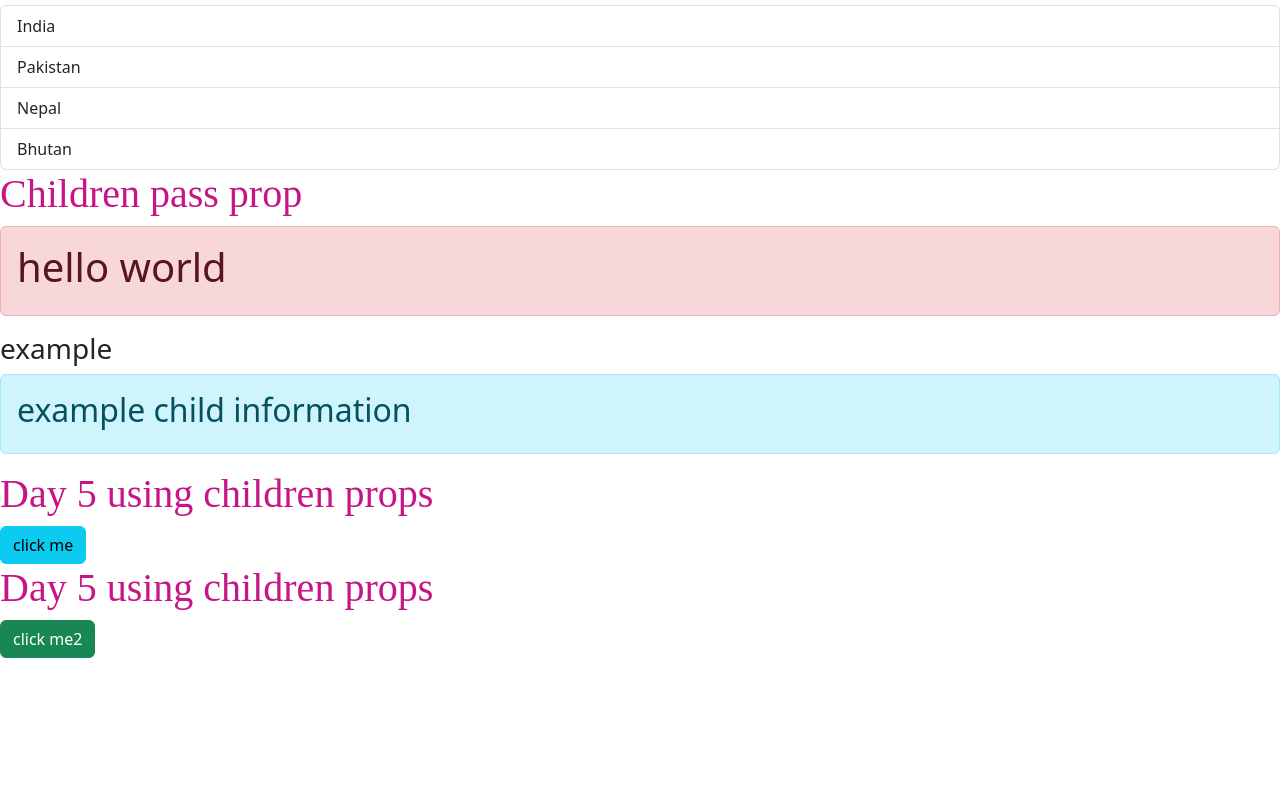
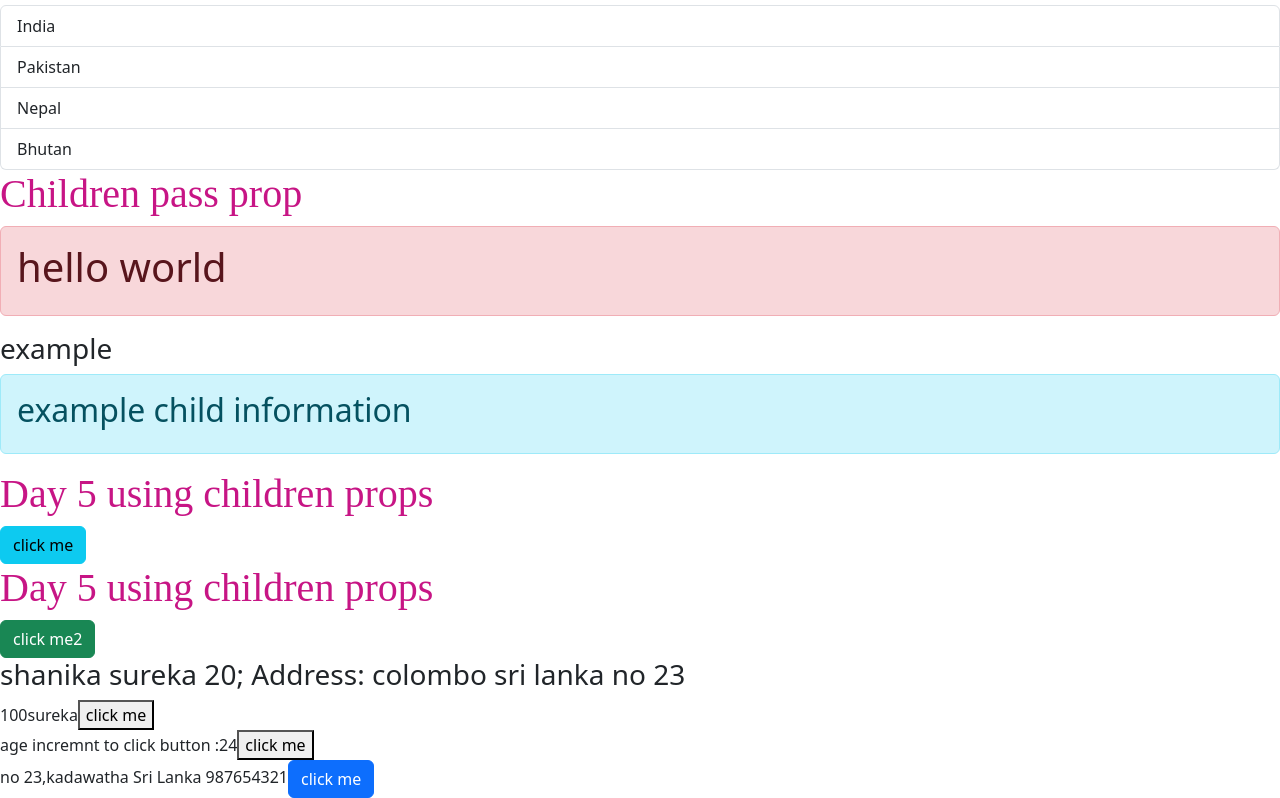
Before and after one commit to shanika97/React-Assignment, a React (Vite) app: page / in a window 1280 px wide. Shown: the part 1085-1883 px from the top of the page. Before the commit the page ends 1743 px from the top, so only its background shows below. Built offline with nearby package versions, Linux system fonts and the light colour scheme.

Commit message:
day 5 add ,delete update functions

```diff
--- a/src/App.tsx
+++ b/src/App.tsx
@@ -42,6 +42,108 @@ const handleClose=()=>{
 }
 
 
+const [human,setHuman] = useState(
+  {fname:"shanika",
+    lname:"sureka",
+    age:20,
+    contact_Details:{
+address:{
+  address_line1 :"no 23,kadawatha",
+address_line2 :"Sri Lanka",
+},
+mobile:{
+mobile_no1:123456789,
+mobile_no2:987654321
+}
+    }
+  }
+);
+
+const [address,setAddress] = useState({
+
+  city:"colombo",
+  country:"sri lanka",
+  addressLine:"no 23"
+});
+
+{/* create object with state ,props */}
+
+
+const [book,setBook] = useState({
+  title:"javascript",
+  author:"john",
+  price:100
+})
+
+const [lastname,setLastname] = useState("sureka");
+
+
+const click=()=>{
+  // //create object
+  // const newBook={
+  //   title :"Java",
+  //   author:"kamal",
+  //   price:200
+  // }
+
+
+  // if we want change to only price we can use spred operator
+
+  // const newBook = {
+
+  // ...book,price:200};
+
+// without using object
+
+setBook({...book,price:400});
+  // setBook(newBook);
+  setLastname("kamal")}
+
+
+  const [name,setName] = useState({
+
+    fname:"shanika",
+    lname:"sureka",
+    age:24
+  }
+  );
+
+  // const click2=()=>{
+  //   setName({...name,age:27})
+
+  // }
+
+  //option 1
+  const click2=()=>{
+    setName({...name,age:name.age+1})
+
+  }
+
+  //option2
+  // const click2 = () => {
+  //   setName((prevName) => ({ ...prevName, age: prevName.age + 1 }));
+  // };
+
+//  change nested object address line 2==>India
+
+const click3 =()=>{
+  setHuman({
+    ...human,
+    contact_Details:{
+      ...human.contact_Details,
+      address:{
+        ...human.contact_Details.address,
+        address_line1:"Kolkata",
+        address_line2:"India"
+      },
+      mobile:
+      {
+        ...human.contact_Details.mobile,
+        mobile_no2:756381178
+      }
+    }
+  })
+}
   return (
     <>
 
@@ -87,7 +189,46 @@ const handleClose=()=>{
  mekedi buton eka click krnwa it passe altert eken clocse krnwa  childern vidiyt click me,hii pass wenawa  */}
 
 
+<h3>
+  {human.fname +" "+human.lname} {human.age};
+  Address: {address.city+" "+address.country+" "+address.addressLine}
+</h3>
 
+
+{/* create object with state ,props */}
+
+{book.price}
+ {lastname}
+
+ <button onClick={click}>click me</button>
+
+ <br/>
+
+ {/* <button onClick={click2}>click me</button> */}
+age incremnt to click button :{name.age}
+ <button onClick={click2}>click me</button>
+
+
+ <br>
+ </br>
+
+ {/* nested object change example this one address line 2==>India
+ const [human,setHuman] = useState(
+  {fname:"shanika",
+    lname:"sureka",
+    age:20,
+    contact_Details:{
+address:{
+  address_line1 :"no 23,kadawatha",
+address_line2 :"Sri Lanka"
+}
+    }
+  }
+); */}
+
+{human.contact_Details.address.address_line1+ "  "+ human.contact_Details.address.address_line2 + " "+ human.contact_Details.mobile.mobile_no2}
+
+<button className='btn btn-primary' onClick={click3}>click me</button>
  </>
   )
 }
```
